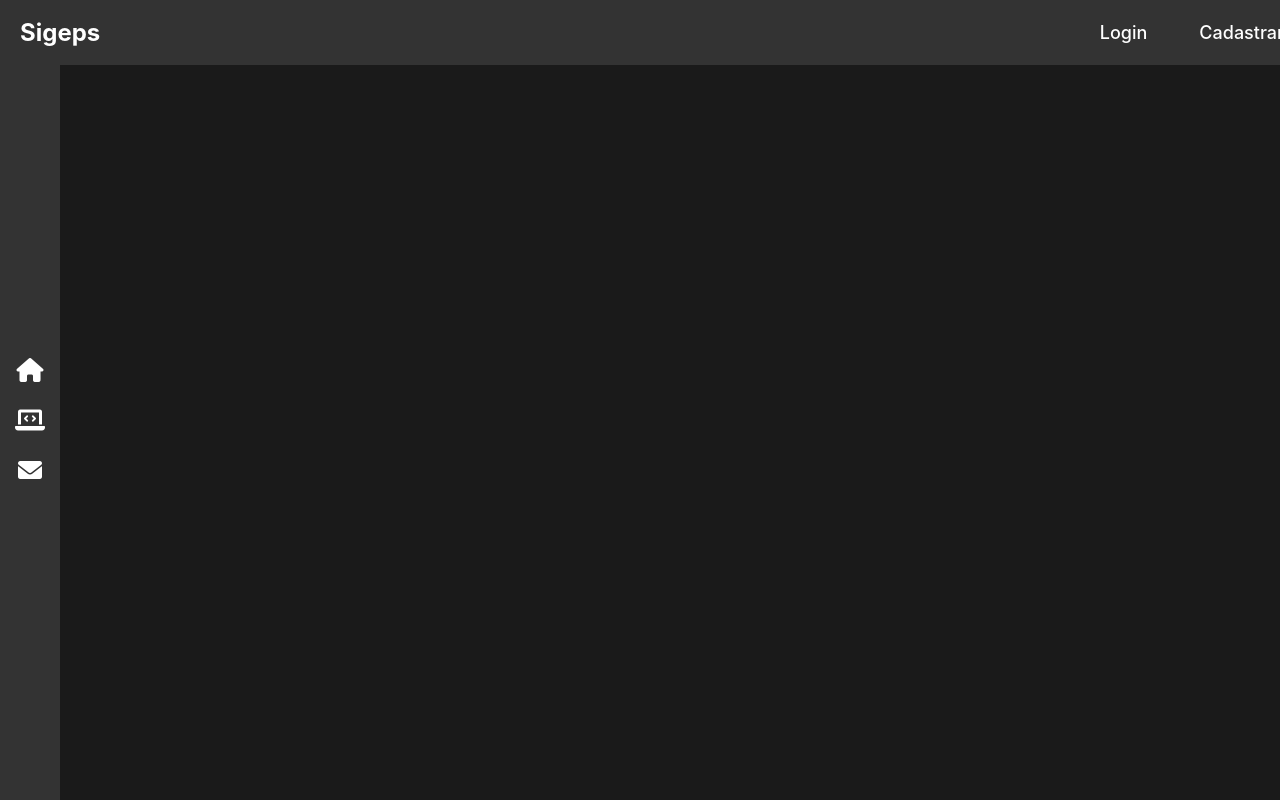
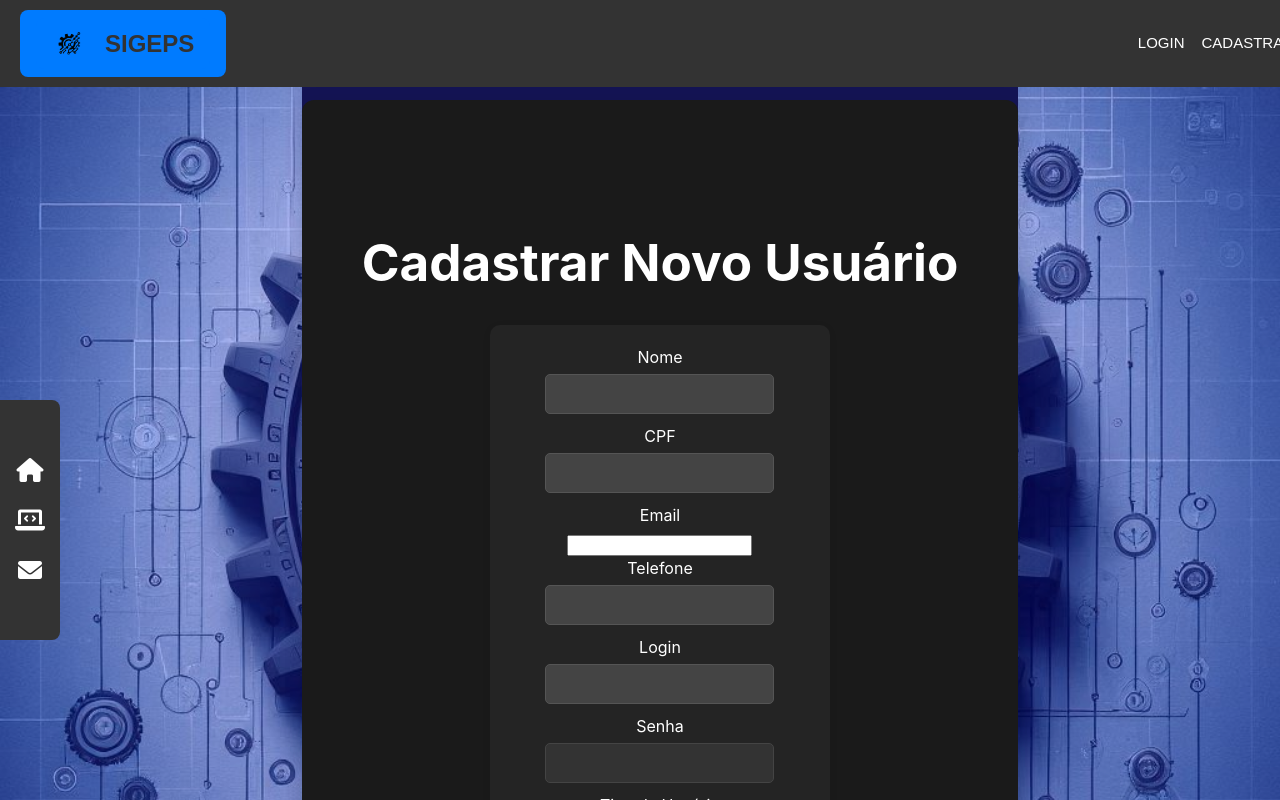
Before and after one commit to Gbrlemos/projeto_sigeps, a React (Vite) app: page /cadastrarusuario in a window 1280 px wide. Shown: the top 800 px of the page. Built offline with nearby package versions, Linux system fonts and the light colour scheme.

Commit message:
aprimorei um pouco o navbar e sidebar, e criei o reconhecimento de usuario no login

```diff
--- a/index.html
+++ b/index.html
@@ -6,9 +6,9 @@
       rel="stylesheet"
       href="https://cdnjs.cloudflare.com/ajax/libs/font-awesome/6.0.0-beta3/css/all.min.css"
     />
-    <link rel="icon" type="image/svg+xml" href="/vite.svg" />
+    <link rel="icon" href="/images/SigepsIcon.png" />
     <meta name="viewport" content="width=device-width, initial-scale=1.0" />
-    <title>Vite + React</title>
+    <title>Sigeps</title>
   </head>
   <body>
     <div id="root"></div>
--- a/src/App.css
+++ b/src/App.css
@@ -27,6 +27,10 @@ a:hover {
 
 /* Estilização do corpo */
 body {
+  background-image: url('../images/SigepsBackground.png');
+  background-size: cover; /* Para cobrir toda a tela */
+  background-position: center; /* Centraliza a imagem */
+  background-repeat: no-repeat; /* Impede a repetição da imagem */
   margin: 0;
   width: 100%;
   justify-content: center;
@@ -35,7 +39,23 @@ body {
   min-height: 100vh;
   background-color: #1a1a1a;
   margin-top: 80px;
+  z-index: 0;
 }
+
+body::after {
+  content: ''; /* Cria um pseudo-elemento */
+  position: absolute;
+  top: 0;
+  left: 0;
+  right: 0;
+  bottom: 0;
+  background-color: rgba(0, 0, 255, 0.25); /* Azul com 50% de transparência */
+  background-size: cover; /* Para cobrir toda a tela */
+  background-position: center; /* Centraliza a imagem */
+  background-repeat: no-repeat; /* Impede a repetição da imagem */
+  z-index: 0; /* Garante que o overlay fique sobre a imagem */
+}
+
 
 /* Estilo para cabeçalho */
 h1, h2, h3, h4 {
@@ -52,13 +72,16 @@ h1, h2, h3, h4 {
   align-items: center;
   width: 100%;
   padding: 20px;
+  padding-top: 100px;
   background-color: #1a1a1a;
   border-radius: 12px;
   box-shadow: 0 4px 20px rgba(0, 0, 0, 0.1);
+  z-index: 3;
 }
 
 /* Estilo para formulários */
 form {
+  display: flex;
   background-color: #242424;
   padding: 20px;
   border-radius: 10px;
@@ -67,7 +90,7 @@ form {
   flex-direction: column;
   align-items: center;
   width: 100%;
-  max-width: 400px;
+  max-width: 300px;
   margin: 0 auto;
 }
 
@@ -178,6 +201,22 @@ tr:hover {
   z-index: 1000;
 }
 
+.navbar .logo {
+  font-size: 30px;  /* Ajuste o tamanho para o desejado */
+  font-weight: bold; /* Deixa o nome mais destacado */
+  cursor: pointer; /* Mostra o cursor como uma mãozinha */
+  line-height: 1; /* Garante que a altura da linha não aumente o navbar */
+  margin: 0; /* Remove margens adicionais */
+  padding-bottom: 5px; /* Remove qualquer preenchimento extra */
+}
+
+.navbar-icon {
+  width: 35px;  /* Ajuste o tamanho do ícone conforme necessário */
+  height: auto;
+  margin-right: 10px;  /* Espaço entre o ícone e o texto */
+}
+
+
 /* Itens da navbar organizados */
 .navbar-list {
   display: flex;
@@ -209,10 +248,11 @@ tr:hover {
   flex-wrap: wrap;
   padding: 20px;
   background-color: #1a1a1a;
+  z-index: 5;
 }
 
 /* Ajuste do layout das divs internas */
-.page {
+.sidetoside {
   flex: 1;
   flex-direction: column;
   align-items: center;
@@ -233,26 +273,26 @@ tr:hover {
 
 }
 
-.page form {
+.sidetoside form {
   width: 200px;
 }
 
 /* Estilizando a barra de rolagem (funciona em WebKit: Chrome, Safari) */
-.page::-webkit-scrollbar {
+.sidetoside::-webkit-scrollbar {
   width: 8px; /* Largura da barra de rolagem */
 }
 
-.page::-webkit-scrollbar-track {
+.sidetoside::-webkit-scrollbar-track {
   background: #f1f1f1; /* Cor do "fundo" da barra */
 }
 
-.page::-webkit-scrollbar-thumb {
+.sidetoside::-webkit-scrollbar-thumb {
   background-color: #888; /* Cor da barra de rolagem */
   border-radius: 10px; /* Arredondamento */
   border: 2px solid #f1f1f1; /* Borda ao redor da barra */
 }
 
-.page::-webkit-scrollbar-thumb:hover {
+.sidetoside::-webkit-scrollbar-thumb:hover {
   background-color: #555; /* Cor ao passar o mouse */
 }
 
@@ -289,7 +329,7 @@ button:hover {
 
 /* Responsividade para garantir que as divs se ajustem em telas menores */
 @media (max-width: 800px) {
-  .page {
+  .sidetoside {
     max-width: 100%;
   }
 }
@@ -313,13 +353,17 @@ button:hover {
 /* Estilo do Navbar */
 .navbar {
   display: flex;
+  font-weight: 700;  /* Deixa a fonte mais espessa */
+  gap: 8px; /* Espaçamento entre o ícone e o texto */
+  text-transform: uppercase;
+  font-family: 'Montserrat', sans-serif; /* Altera para uma fonte moderna */
   justify-content: space-between; /* Alinha os itens à esquerda e à direita */
   align-items: center; /* Alinha os itens verticalmente no centro */
   background-color: #333; /* Cor de fundo */
   padding: 10px 20px; /* Espaçamento interno */
   color: white; /* Cor do texto */
-  font-size: 18px; /* Tamanho do texto */
-  z-index: 10; /* Garante que o Navbar fique acima de outros elementos */
+  font-size: 24px; /* Tamanho do texto */
+  z-index: 11; /* Garante que o Navbar fique acima de outros elementos */
   position: fixed; /* Para que o z-index funcione */
   top: 0;
   left: 0;
@@ -327,21 +371,35 @@ button:hover {
 
 /* Estilo para o nome "Sigeps" */
 .navbar .logo {
+  display: flex;
+  align-items: center;
+  gap: 8px; /* Espaço entre o ícone e o texto */
+  background-color: #007bff; /* Cor de fundo azul */
+  padding: 8px 16px; /* Espaçamento interno para tornar o quadrado proporcional */
+  border-radius: 8px; /* Suaviza os cantos, ajuste para o formato desejado */
+  color: #333; /* Texto em branco para contraste */
+  font-family: 'Montserrat', sans-serif; /* Fonte moderna */
   font-size: 24px; /* Tamanho do texto */
   font-weight: bold; /* Deixa o nome mais destacado */
   cursor: pointer; /* Mostra o cursor como uma mãozinha */
 }
 
+.navbar-logo img {
+  width: 24px; /* Ajuste o tamanho do ícone */
+  height: 24px;
+}
+
 /* Estilo para os botões de Login e Cadastrar */
 .navbar .auth-buttons {
+  font-size: 15px;
   display: flex;
-  gap: 20px; /* Espaçamento entre os botões */
+  gap: 5px; /* Espaçamento entre os botões */
 }
 
 .navbar .auth-buttons a {
   color: white; /* Cor do texto */
   text-decoration: none; /* Remove o sublinhado */
-  padding: 8px 15px; /* Espaçamento interno */
+  padding: 8px 5px; /* Espaçamento interno */
   border: 1px solid transparent; /* Sem borda inicialmente */
   border-radius: 5px; /* Bordas arredondadas */
   transition: background-color 0.3s ease, color 0.3s ease;
@@ -355,19 +413,20 @@ button:hover {
 
 /* Sidebar estará sempre à esquerda */
 .sidebar {
-  height: 100vh; /* Full height */
+  height: 200px; /* Full height */
   width: 60px; /* Inicialmente com largura pequena */
   position: fixed; /* Fixo à esquerda */
-  top: 0;
+  top: 50%;
   left: 0;
   background-color: #333; /* Cor de fundo */
   padding-top: 20px;
   padding-bottom: 20px; /* Espaço embaixo também */
   display: flex;
+  border-radius: 0 8px 8px 0; /* Borda arredondada à direita */
   flex-direction: column; /* Empilha os itens verticalmente */
   justify-content: center; /* Centraliza verticalmente */
   transition: width 0.3s ease-in-out; /* Suaviza a animação de expansão */
-  z-index: 1; /* Para garantir que o menu fique acima do conteúdo */
+  z-index: 10; /* Para garantir que o menu fique acima do conteúdo */
 }
 
 /* Estilo para os botões dentro da sidebar */
--- a/src/App.jsx
+++ b/src/App.jsx
@@ -3,25 +3,27 @@ import { BrowserRouter as Router, Routes, Route } from 'react-router-dom';
 import './App.css'
 import Navbar from './pages/Navbar';
 import Login from './pages/Login'; // Atualizado
-import SelecionarChamado from './pages/SelecionarChamado'; // Atualizado
+import CriarChamado from './pages/CriarChamado'; // Atualizado
 import CadastrarSistema from './pages/CadastrarSistema';
 import CriarPlano from './pages/CriarPlano';
 import CadastrarRecurso from './pages/CadastrarRecurso';
-import ChamadosAdm from './pages/ChamadosAdm';
+import ListaChamados from './pages/ListaChamados';
 import Sidebar from './pages/Sidebar';
+import CadastrarUsuario from './pages/CadastrarUsuario';
 
 const App = () => {
   return (
-    <div>
+
+
+    <div className='container'>
+    <Router>
     <Navbar />
     <Sidebar />
-    <div>
-    <Router>
-
       <Routes>
         <Route path="/login" element={<Login />} />
-        <Route path="/selecionarchamado" element={<SelecionarChamado />} />
-        <Route path="/chamadosadm" element={<ChamadosAdm />} />
+        <Route path="/cadastrarusuario" element={<CadastrarUsuario />} />
+        <Route path="/criarchamado" element={<CriarChamado />} />
+        <Route path="/listachamados" element={<ListaChamados />} />
         <Route path="/cadastrarsistema" element={<CadastrarSistema />} />
         <Route path="/criarplano" element={<CriarPlano />} />
         <Route path="/cadastrarrecurso" element={<CadastrarRecurso />} />
@@ -29,7 +31,7 @@ const App = () => {
       </Routes>
     </Router>
     </div>
-    </div>
+
   );
 };
 
--- a/src/pages/CadastrarRecurso.jsx
+++ b/src/pages/CadastrarRecurso.jsx
@@ -48,7 +48,7 @@ const CadastrarRecurso = () => {
   }, []);
 
   return (
-    <div>
+    <div className='container'>
         <div>
       <h2>Cadastrar Novo Recurso</h2>
       <form onSubmit={handleSubmit}>
--- a/src/pages/CadastrarSistema.jsx
+++ b/src/pages/CadastrarSistema.jsx
@@ -30,7 +30,7 @@ const CadastrarSistema = () => {
   };
 
   return (
-    <div>
+    <div className='container'>
       <h1>Cadastrar Novo Sistema</h1>
       {/* Formulário para adicionar novo sistema */}
       <form onSubmit={handleSubmit}>
--- /dev/null
+++ b/src/pages/CadastrarUsuario.jsx
@@ -0,0 +1,132 @@
+import React, { useState } from 'react';
+import { useNavigate } from 'react-router-dom';
+import { addUsuario } from '../service/api'; // Função para adicionar um usuário via API
+
+const CadastrarUsuario = () => {
+  const [nome, setNome] = useState('');
+  const [cpf, setCpf] = useState('');
+  const [email, setEmail] = useState('');
+  const [telefone, setTelefone] = useState('');
+  const [login, setLogin] = useState('');
+  const [senha, setSenha] = useState('');
+  const [tipoUsuario, setTipoUsuario] = useState('Cliente'); // Por padrão, define como 'Cliente'
+  const [erro, setErro] = useState('');
+  const [sucesso, setSucesso] = useState('');
+  const navigate = useNavigate();
+
+  const handleSubmit = async (e) => {
+    e.preventDefault();
+
+    // Cria um objeto com os dados do novo usuário
+    const novoUsuario = {
+      nome_usuario: nome,
+      cpf_usuario: cpf,
+      email_usuario: email,
+      tel_usuario: telefone,
+      login_usuario: login,
+      senha_usuario: senha,
+      tipo_usuario: tipoUsuario,
+    };
+
+    try {
+      // Chama a função para adicionar o novo usuário
+      await addUsuario(novoUsuario);
+      setSucesso('Usuário cadastrado com sucesso!');
+      setErro('');
+      // Redireciona para a página de login
+      setTimeout(() => {
+        navigate('/login');
+      }, 2000); // Redireciona após 2 segundos
+    } catch (err) {
+      setErro('Erro ao cadastrar o usuário. Tente novamente!');
+      setSucesso('');
+    }
+  };
+
+  return (
+    <div className="container">
+      <h1>Cadastrar Novo Usuário</h1>
+      <form onSubmit={handleSubmit}>
+        <div>
+          <label htmlFor="nome">Nome</label>
+          <input
+            type="text"
+            id="nome"
+            value={nome}
+            onChange={(e) => setNome(e.target.value)}
+            required
+          />
+        </div>
+        <div>
+          <label htmlFor="cpf">CPF</label>
+          <input
+            type="text"
+            id="cpf"
+            value={cpf}
+            onChange={(e) => setCpf(e.target.value)}
+            required
+          />
+        </div>
+        <div>
+          <label htmlFor="email">Email</label>
+          <input
+            type="email"
+            id="email"
+            value={email}
+            onChange={(e) => setEmail(e.target.value)}
+            required
+          />
+        </div>
+        <div>
+          <label htmlFor="telefone">Telefone</label>
+          <input
+            type="text"
+            id="telefone"
+            value={telefone}
+            onChange={(e) => setTelefone(e.target.value)}
+            required
+          />
+        </div>
+        <div>
+          <label htmlFor="login">Login</label>
+          <input
+            type="text"
+            id="login"
+            value={login}
+            onChange={(e) => setLogin(e.target.value)}
+            required
+          />
+        </div>
+        <div>
+          <label htmlFor="senha">Senha</label>
+          <input
+            type="password"
+            id="senha"
+            value={senha}
+            onChange={(e) => setSenha(e.target.value)}
+            required
+          />
+        </div>
+        <div>
+          <label htmlFor="tipoUsuario">Tipo de Usuário</label>
+          <select
+            id="tipoUsuario"
+            value={tipoUsuario}
+            onChange={(e) => setTipoUsuario(e.target.value)}
+          >
+            <option value="Cliente">Cliente</option>
+            <option value="Triagem">Triagem</option>
+            <option value="Especialista">Especialista</option>
+          </select>
+        </div>
+
+        <button type="submit">Cadastrar</button>
+      </form>
+
+      {erro && <p style={{ color: 'red' }}>{erro}</p>}
+      {sucesso && <p style={{ color: 'green' }}>{sucesso}</p>}
+    </div>
+  );
+};
+
+export default CadastrarUsuario;
--- a/src/pages/SelecionarChamado.jsx
+++ b/src/pages/CriarChamado.jsx
@@ -1,7 +1,7 @@
 import React, { useState, useEffect } from 'react';
 import { addChamado, getChamados } from '../service/api'; // Certifique-se de que getSistemas está corretamente importado
 
-const SelecionarChamado = () => {
+const CriarChamado = () => {
   const [chamados, setChamados] = useState([]);
 
   // Estado para armazenar o novo chamado
@@ -48,7 +48,7 @@ const SelecionarChamado = () => {
   };
 
   return (
-    <div>
+    <div className='container'>
       <h1>Abrir Novo Chamado</h1>
       {/* Formulário para adicionar novo chamado */}
       <form onSubmit={handleSubmit}>
@@ -138,4 +138,4 @@ const SelecionarChamado = () => {
   );
 };
 
-export default SelecionarChamado;
+export default CriarChamado;
--- a/src/pages/ChamadosAdm.jsx
+++ b/src/pages/ListaChamados.jsx
@@ -2,7 +2,7 @@ import React, { useState, useEffect } from 'react';
 import { getChamados } from '../service/api';
 import { useNavigate } from 'react-router-dom';
 
-const ChamadosAdm = () => {
+const ListaChamados = () => {
   const [chamados, setChamados] = useState([]);
   const navigate = useNavigate();
 
@@ -28,7 +28,7 @@ const ChamadosAdm = () => {
   };
 
   return (
-    <div>
+    <div className='container'>
       <h1>Chamados Abertos</h1>
       <table>
         <thead>
@@ -66,4 +66,4 @@ const ChamadosAdm = () => {
   );
 };
 
-export default ChamadosAdm;
+export default ListaChamados;
--- a/src/pages/Navbar.jsx
+++ b/src/pages/Navbar.jsx
@@ -5,13 +5,16 @@ const Navbar = () => {
     <div className="navbar">
       {/* Logo "Sigeps" no canto esquerdo */}
       <div className="logo">
-        Sigeps
+        <div className='logo'>
+        <img src="/images/SigepsIcon.png" alt="Sigeps Icon" className="navbar-icon" />
+          Sigeps
+        </div>
       </div>
 
       {/* Links de Login e Cadastrar no canto direito */}
       <div className="auth-buttons">
         <a href="/login">Login</a>
-        <a href="/cadastro">Cadastrar</a>
+        <a href="/cadastrarusuario">Cadastrar</a>
       </div>
     </div>
   );
```
Also changed, not shown: src/pages/CriarPlano.jsx (+4 -4 lines), src/pages/Login.jsx (+29 -4 lines), images/SigepsBackground.png (added), images/SigepsIcon.png (added).
